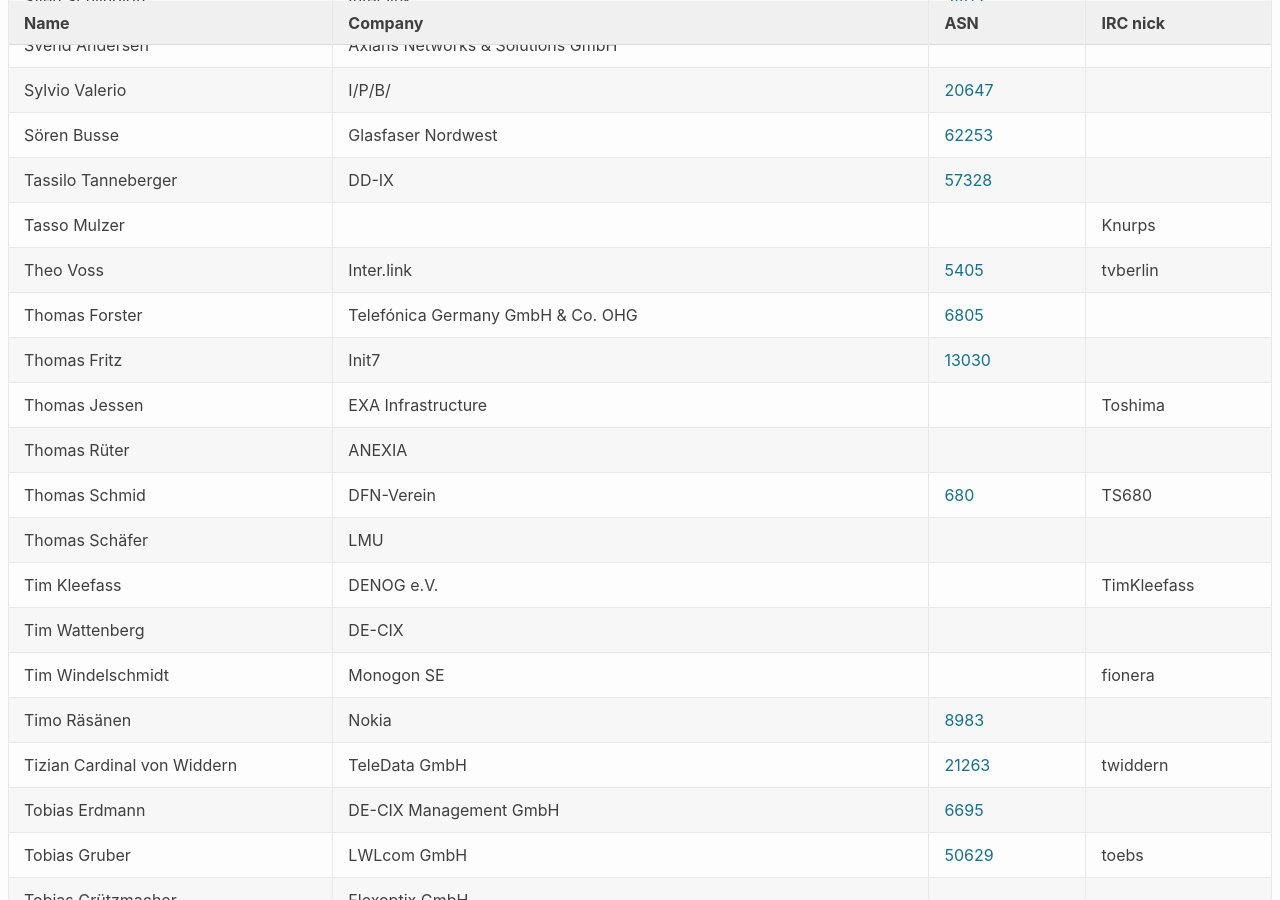
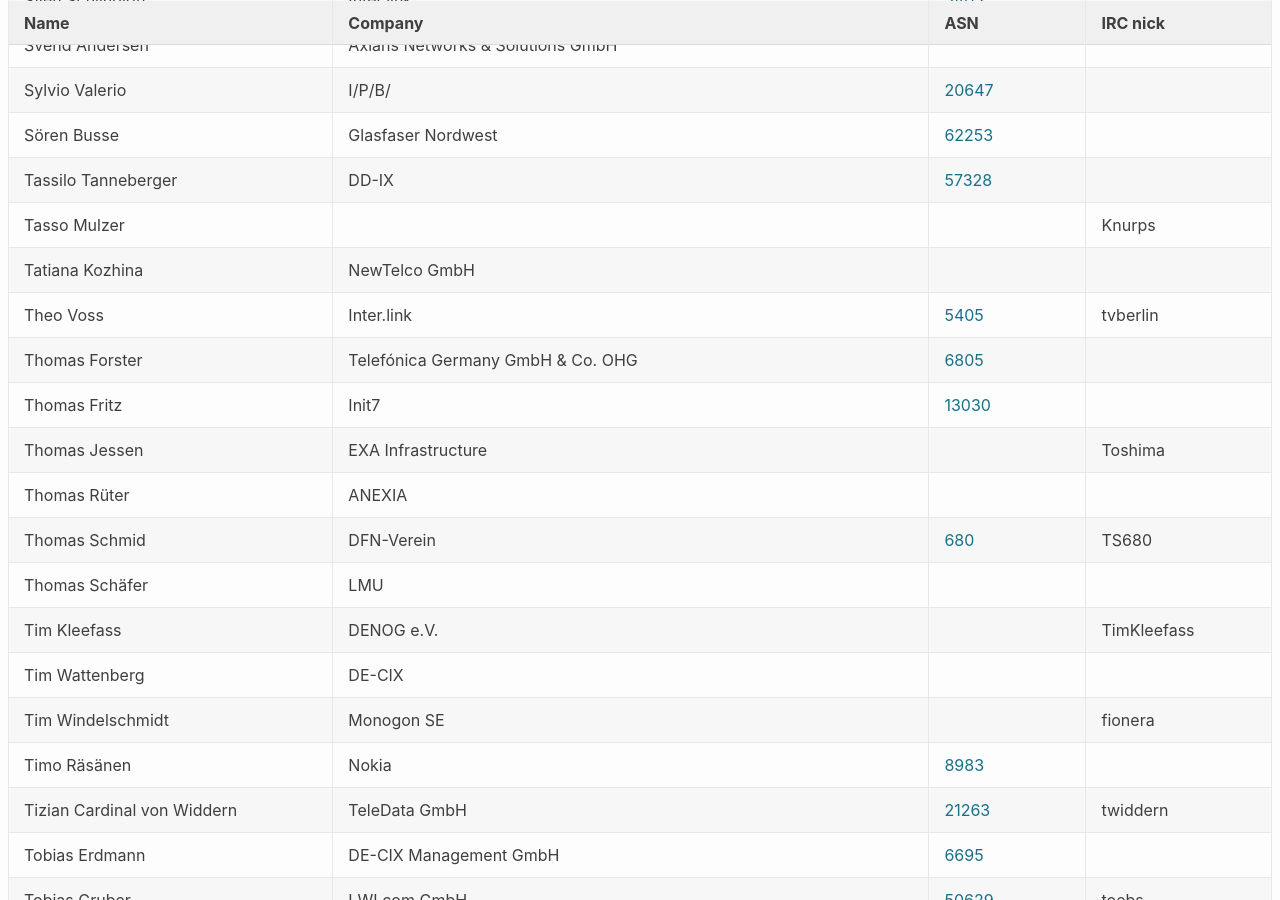
Before and after one commit to denog/pretix-attendeelist, a Jekyll site: the page built from denog15/index.md, in a window 1280 px wide and 900 px high, scrolled down 17344 px. Built offline with Jekyll 4.4.1, drawn with Linux system fonts in a browser that asks for light colours.

Commit message:
Latest data: Fri Nov  3 13:28:41 UTC 2023

```diff
--- a/_data/attendees_denog15_onsite.json
+++ b/_data/attendees_denog15_onsite.json
@@ -2322,6 +2322,12 @@
     "asn": null
   },
   {
+    "name": "Tatiana Kozhina",
+    "company": "NewTelco GmbH",
+    "irc": null,
+    "asn": null
+  },
+  {
     "name": "Theo Voss",
     "company": "Inter.link",
     "irc": "tvberlin",
```
